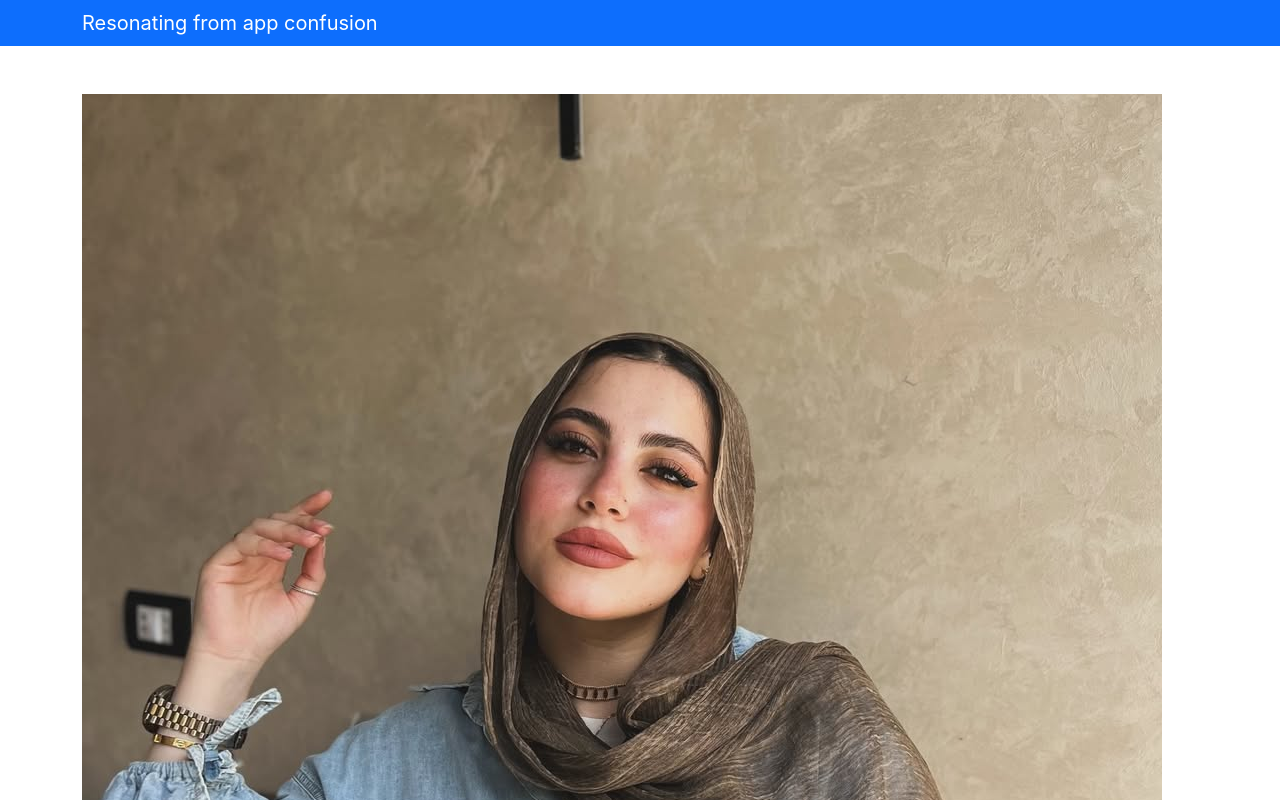
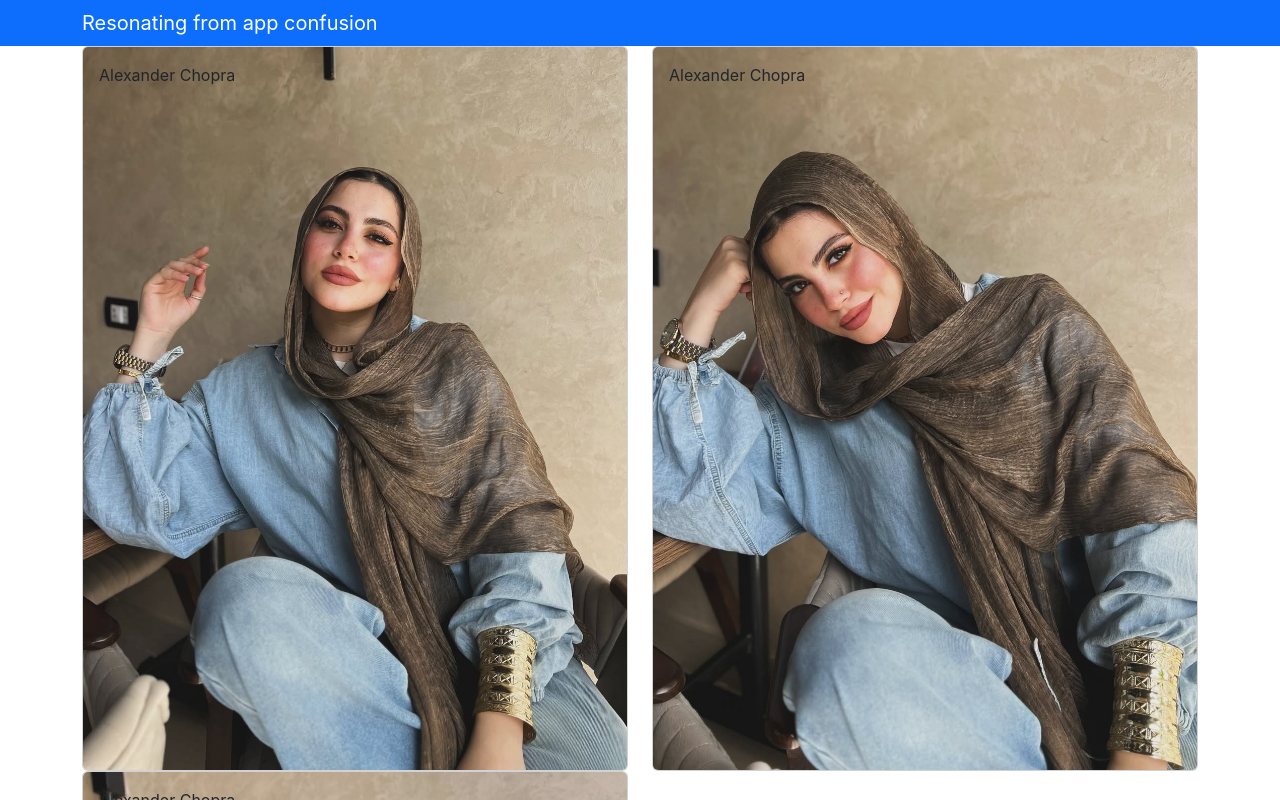
Before and after one commit to shine-m/Display_Gallery, a React (Create React App) app: page / in a window 1280 px wide. Shown: the top 800 px of the page. Built offline with nearby package versions, Linux system fonts and the light colour scheme.

Commit message:
added mouse click event and replaced media with card , works perfectly

```diff
--- a/src/components/MenuComponent.js
+++ b/src/components/MenuComponent.js
@@ -1,35 +1,70 @@
 import React, { Component } from "react";
-import { Media } from 'reactstrap';
-
+// import { Media } from 'reactstrap';
+import { Card, CardImg, CardImgOverlay, CardText, CardBody, CardTitle } from 'reactstrap';
 class Menu extends Component{
 
     constructor(props) {
         super(props);
         this.state = {
-
+selectedGirl: null
         }
     }
+
+    onGirlSelect(girl) {
+        this.setState({selectedGirl : girl});
+    }
+    renderOnSelect(girl) {
+        if (girl != null) return (<Card>
+            <CardImg width="100%" src={girl.image} />
+        </Card>);
+        else return (<div></div>);
+    }
     render() {
+        // here col 12 means the whole page width will be 12 columns and  12 is the highest value
         const gallary = this.props.girls.map((girl) => (
-            <div key={girl.id} className="col-12 mt-5">
-                <Media tag="li">
-                    <Media left middle>
-                        <Media object src={girl.image} />
-                        </Media>
-                        <Media body className="ml-5">
+            <div key={girl.id} className="col-12 col-md-6 m-0">
+                <Card onClick={()=>this.onGirlSelect(girl)}>
+                    <CardImg width="100%" src={girl.image} />
+                    <CardImgOverlay>
+                        <CardTitle>{girl.name}</CardTitle>
+                    </CardImgOverlay>
+              </Card>
 
-<Media heading> {girl.name}</Media>
-                    </Media>
-        </Media>
     </div>
         ));
+
         return (
             <div className="container">
                 <div className="row">
-                    <Media list> {gallary}</Media>
+                  {gallary}
+                </div>
+                <div className="col-12 col-md-11 m-1">
+                    {this.renderOnSelect(this.state.selectedGirl)}
                 </div>
 </div>
         );
+        // this one is for  Media implementation ------------------------------------------------------------------------------------------------------------
+//     render() {
+//         const gallary = this.props.girls.map((girl) => (
+//             <div key={girl.id} className="col-12 mt-5">
+//                 <Media tag="li">
+//                     <Media left middle>
+//                         <Media object src={girl.image} />
+//                         </Media>
+//                         <Media body className="ml-5">
+
+// <Media heading> {girl.name}</Media>
+//                     </Media>
+//         </Media>
+//     </div>
+//         ));
+//         return (
+//             <div className="container">
+//                 <div className="row">
+//                     <Media list> {gallary}</Media>
+//                 </div>
+// </div>
+//         );
     }
 }
 export default Menu;
```
